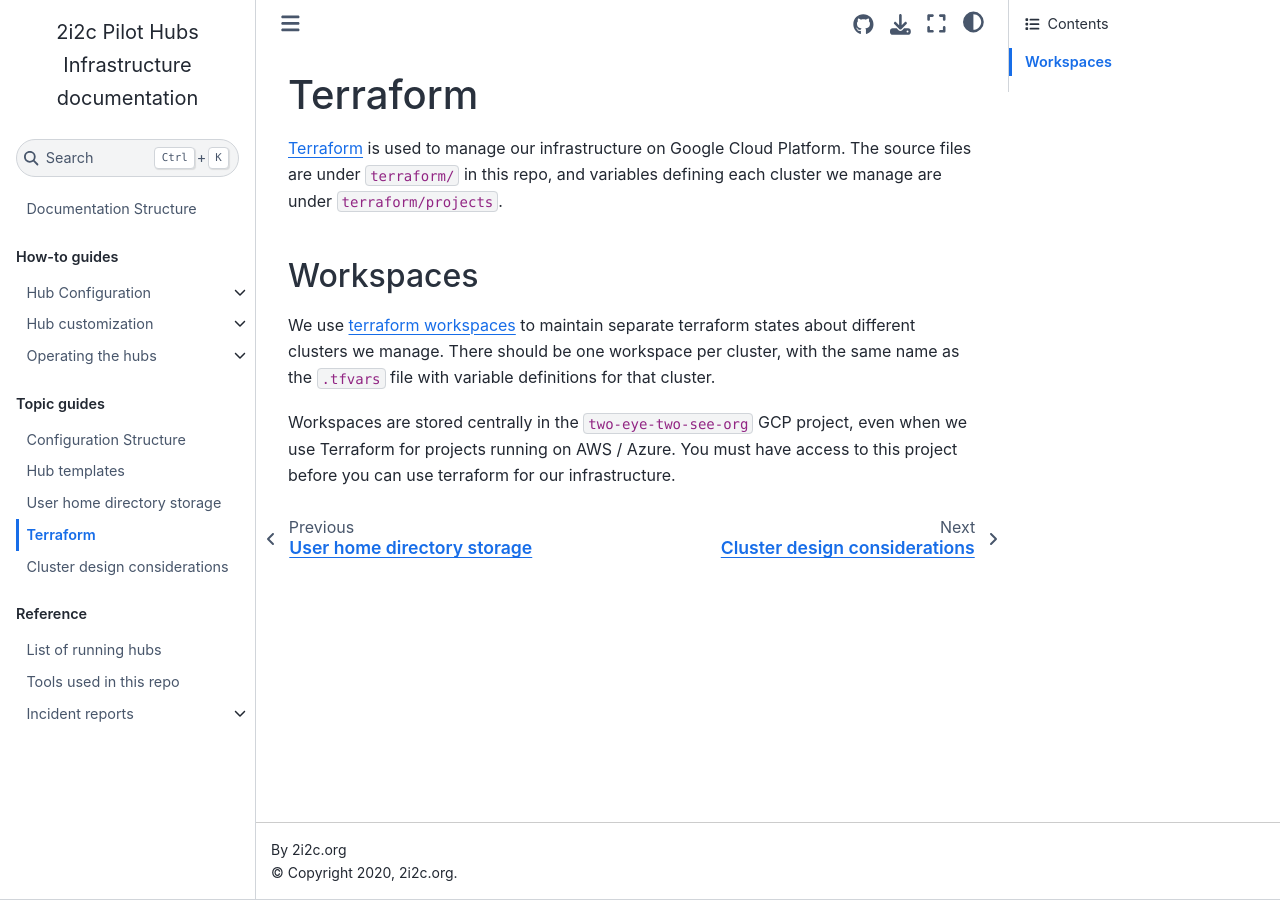
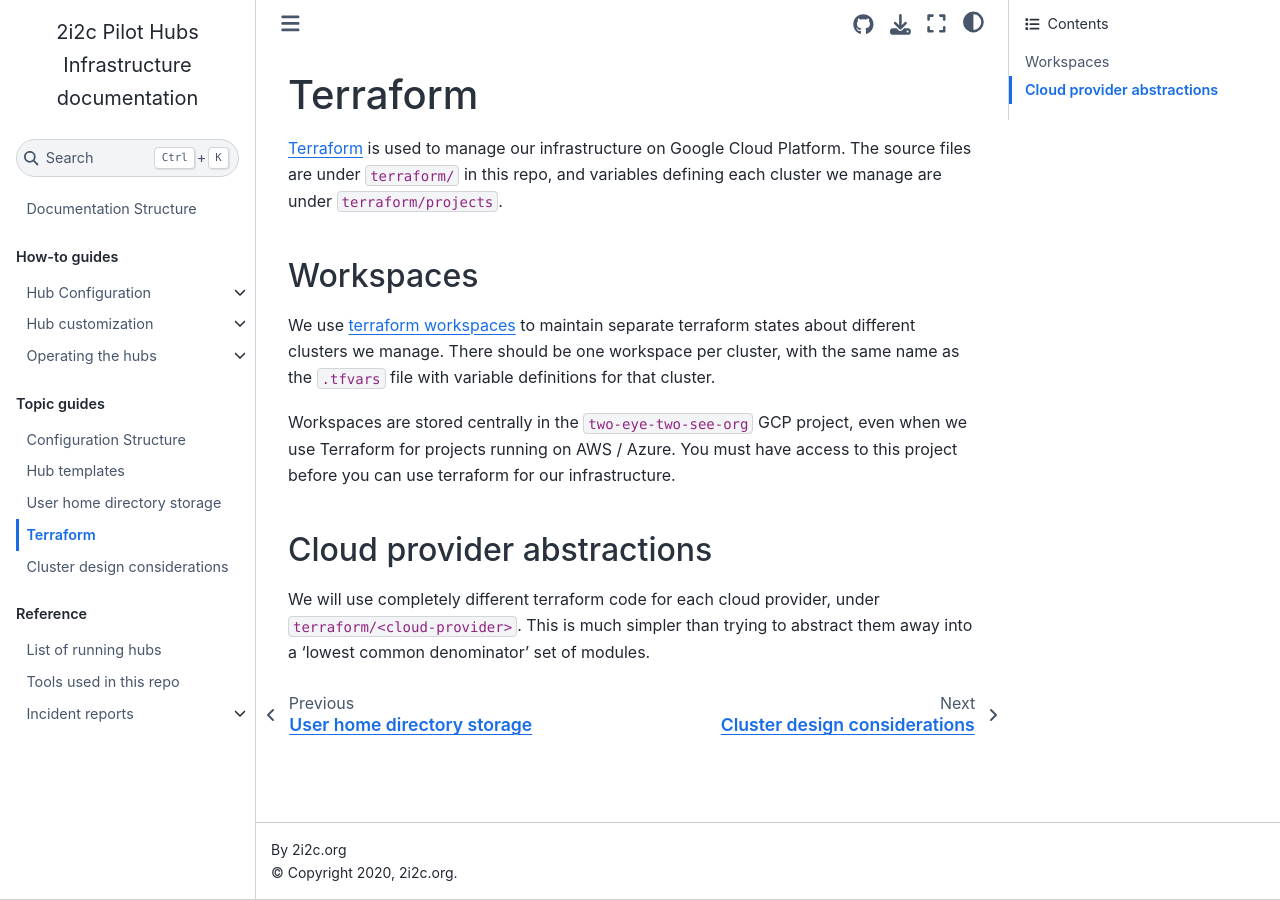
Before and after one commit to 2i2c-org/infrastructure, a Sphinx documentation site: the page built from docs/topic/terraform.md, in a window 1280 px wide. Built offline with Sphinx 7.4.7 and the Sphinx Book theme 1.1.4, drawn with Linux system fonts in a browser that asks for light colours; pages that are not in the unit, such as notebooks, are missing from menus; the version number could not be read and is left out.

Commit message:
Add section on multi-cloud terraform strategy

```diff
--- a/docs/topic/terraform.md
+++ b/docs/topic/terraform.md
@@ -14,3 +14,9 @@
 Workspaces are stored centrally in the `two-eye-two-see-org` GCP project, even
 when we use Terraform for projects running on AWS / Azure. You must have
 access to this project before you can use terraform for our infrastructure.
+
+## Cloud provider abstractions
+
+We will use completely different terraform code for each cloud provider,
+under `terraform/<cloud-provider>`. This is much simpler than trying to abstract
+them away into a 'lowest common denominator' set of modules.
```
